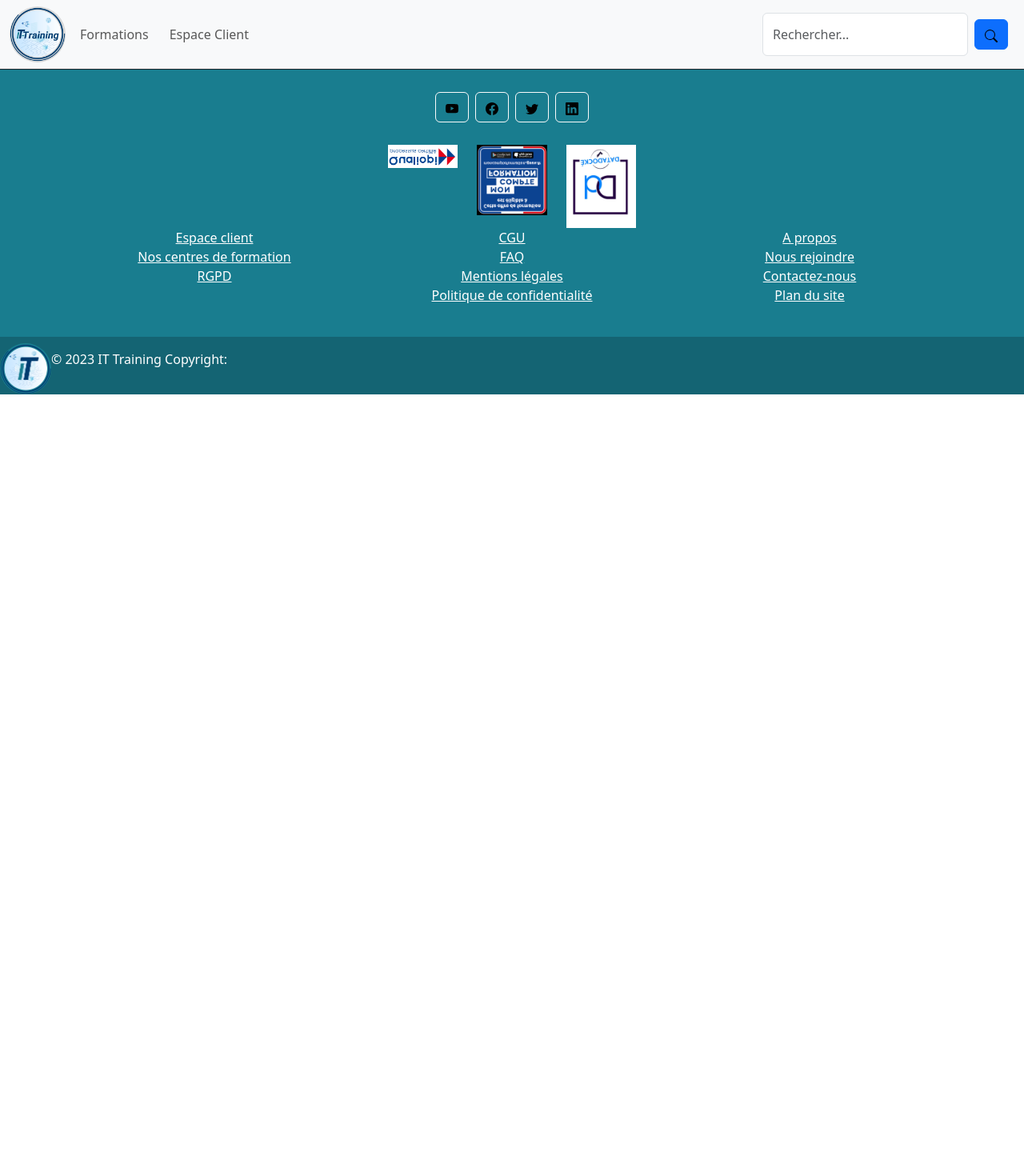
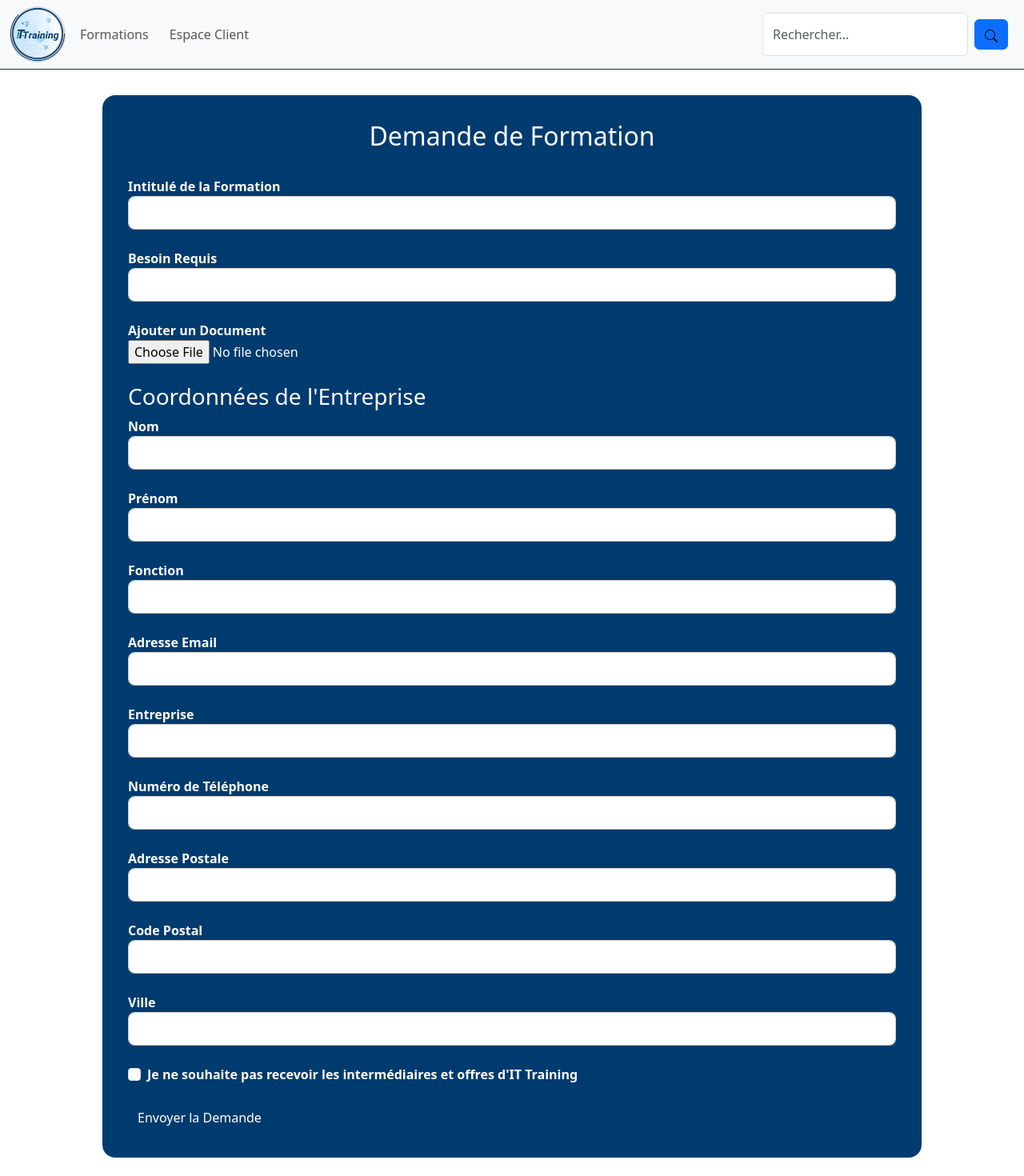
Before and after one commit to Mahieux-Nicolas/it_training_front, an Angular app: page /contact in a window 1280 px wide. Before the commit this address led to /. Shown: the top 1470 px of the page at 80% size. Before the commit the page ends 800 px from the top, so only its background shows below. Built offline with nearby package versions, Linux system fonts and the light colour scheme.

Commit message:
creation html/css/service pour envoi des données, à finaliser

```diff
--- a/src/app/app-routing.module.ts
+++ b/src/app/app-routing.module.ts
@@ -1,14 +1,16 @@
-import { NgModule } from '@angular/core';
+import { NgModule, Component } from '@angular/core';
 import { RouterModule, Routes } from '@angular/router';
 
 import { DetailFormationComponent } from './pages/detail-formation/detail-formation.component';
 import { DashboardComponent } from './pages/dashboard/dashboard.component';
+import { ProjetFormationComponent } from './pages/projet-formation/projet-formation.component';
 
 const routes: Routes = [
 
   { path: '', redirectTo: 'home', pathMatch: 'full' },
   { path: 'formation/test', component: DetailFormationComponent },
   { path: 'user/dashboard', component: DashboardComponent },
+  {path : 'contact', component: ProjetFormationComponent}
 
 ];
 
--- a/src/app/app.module.ts
+++ b/src/app/app.module.ts
@@ -11,6 +11,7 @@ import { DetailFormationComponent } from './pages/detail-formation/detail-format
 import { DashboardComponent } from './pages/dashboard/dashboard.component';
 
 import { ReactiveFormsModule } from '@angular/forms';
+import { ProjetFormationComponent } from './pages/projet-formation/projet-formation.component';
 
 
 @NgModule({
@@ -21,7 +22,8 @@ import { ReactiveFormsModule } from '@angular/forms';
 
     NotFoundComponent,
     DetailFormationComponent,
-    DashboardComponent
+    DashboardComponent,
+    ProjetFormationComponent
   ],
   imports: [
     BrowserModule,
--- a/src/app/pages/dashboard/dashboard.component.css
+++ b/src/app/pages/dashboard/dashboard.component.css
@@ -105,9 +105,23 @@
 }
 
 .progress{
-  width: 20%;
-  align-items: center;
-  margin-left: auto;
-  margin-right: auto;
+
+    width: 50%; /* Augmenter la largeur de la barre de progression */
+    margin: 1em auto; /* Centrer la barre de progression */
+
 
 }
+
+.formation_dash {
+  background-color: aliceblue;
+  height: 30vh;
+  margin: 2em auto;
+  padding: 1em;
+  border-radius: 1em;
+  overflow-y: scroll;
+  scrollbar-color: rebeccapurple green;
+  scrollbar-width: thin;
+  display: flex; /* Ajout : Utiliser flexbox pour aligner le contenu */
+  flex-direction: column; /* Ajout : Aligner les éléments verticalement */
+  align-items: left; /* Ajout : Centrer horizontalement les éléments */
+}
--- a/src/app/pages/dashboard/dashboard.component.html
+++ b/src/app/pages/dashboard/dashboard.component.html
@@ -39,6 +39,7 @@
   </section>
 
   <section class="formation_dash">
+
     <span class="en_cours">Formation en cours
       <p class="nombre">2</p>
      <p>Avancée de la formation</p>
@@ -47,7 +48,6 @@
     </div>
 
  </span>
-
 
     <table>
      <tr>
@@ -61,6 +61,8 @@
        <td colspan="1">01/01/2024</td>
      </tr>
    </table>
+
+
 
   </section>
 
--- /dev/null
+++ b/src/app/pages/projet-formation/projet-formation.component.css
@@ -0,0 +1,71 @@
+
+:root {
+  --avatar-size: 5em;
+  --background-blue :  #003B6F;
+  /* change this value anything, e.g., 100px, 10rem, etc. */
+}
+
+.projet-formation {
+  background-color:#003B6F;
+  color: white;
+  padding: 2em;
+  border-radius: 1em;
+  margin: 2em auto;
+  width: 80%;
+}
+
+.projet-formation h2 {
+  text-align: center;
+  margin-bottom: 1em;
+}
+
+.form-group {
+  margin-bottom: 1.5em;
+}
+
+.form-group label {
+  display: block;
+  font-weight: bold;
+}
+
+.form-control {
+  width: 100%;
+  padding: 0.5em;
+  border: 1px solid #ccc;
+  border-radius: 0.5em;
+}
+
+.form-check-input {
+  margin-right: 0.5em;
+}
+
+.btn-primary {
+  background-color: var(--background-blue);
+  border: none;
+}
+
+.btn-primary:hover {
+  background-color: darken(var(--background-blue), 10%);
+}
+
+/* Styles spécifiques pour le composant de formation en cours */
+.formation_en_cours {
+  background-color: var(--background-blue);
+  color: white;
+  padding: 2em;
+  border-radius: 1em;
+  margin: 2em auto;
+  width: 80%;
+  display: flex;
+  flex-direction: column;
+  align-items: center;
+}
+
+.progress {
+  width: 70%;
+  margin: 1em auto;
+}
+
+body{
+background-color: #003B6F;
+}
--- /dev/null
+++ b/src/app/pages/projet-formation/projet-formation.component.html
@@ -0,0 +1,61 @@
+<section class="projet-formation">
+  <h2>Demande de Formation</h2>
+  <form>
+    <div class="form-group">
+      <label for="intituleFormation">Intitulé de la Formation</label>
+      <input type="text" id="intituleFormation" name="intituleFormation" class="form-control" required>
+    </div>
+    <div class="form-group">
+      <label for="besoinRequis">Besoin Requis</label>
+      <input type="text" id="besoinRequis" name="besoinRequis" class="form-control" required>
+    </div>
+    <div class="form-group">
+      <label for="ajoutDocument">Ajouter un Document</label>
+      <input type="file" id="ajoutDocument" name="ajoutDocument" class="form-control-file">
+    </div>
+
+    <h3>Coordonnées de l'Entreprise</h3>
+    <div class="form-group">
+      <label for="nom">Nom</label>
+      <input type="text" id="nom" name="nom" class="form-control" required>
+    </div>
+    <div class="form-group">
+      <label for="prenom">Prénom</label>
+      <input type="text" id="prenom" name="prenom" class="form-control" required>
+    </div>
+    <div class="form-group">
+      <label for="fonction">Fonction</label>
+      <input type="text" id="fonction" name="fonction" class="form-control" required>
+    </div>
+    <div class="form-group">
+      <label for="email">Adresse Email</label>
+      <input type="email" id="email" name="email" class="form-control" required>
+    </div>
+    <div class="form-group">
+      <label for="entreprise">Entreprise</label>
+      <input type="text" id="entreprise" name="entreprise" class="form-control" required>
+    </div>
+    <div class="form-group">
+      <label for="telephone">Numéro de Téléphone</label>
+      <input type="tel" id="telephone" name="telephone" class="form-control" required>
+    </div>
+    <div class="form-group">
+      <label for="adressePostale">Adresse Postale</label>
+      <input type="text" id="adressePostale" name="adressePostale" class="form-control" required>
+    </div>
+    <div class="form-group">
+      <label for="codePostal">Code Postal</label>
+      <input type="text" id="codePostal" name="codePostal" class="form-control" required>
+    </div>
+    <div class="form-group">
+      <label for="ville">Ville</label>
+      <input type="text" id="ville" name="ville" class="form-control" required>
+    </div>
+    <div class="form-group form-check">
+      <input type="checkbox" id="noIntermediaires" name="noIntermediaires" class="form-check-input">
+      <label for="noIntermediaires" class="form-check-label">Je ne souhaite pas recevoir les intermédiaires et offres d'IT Training</label>
+    </div>
+
+    <button type="submit" class="btn btn-primary" (click)="envoyerDemande()">Envoyer la Demande</button>
+  </form>
+</section>
```
Also changed, not shown: src/app/pages/projet-formation/projet-formation.component.ts (added, +10 -0 lines), src/app/services/besoin-formation.service.ts (added, +19 -0 lines), 2 other files (tests, documents, lock files or other folders). Lines whose indentation alone changed are shown as unchanged.
